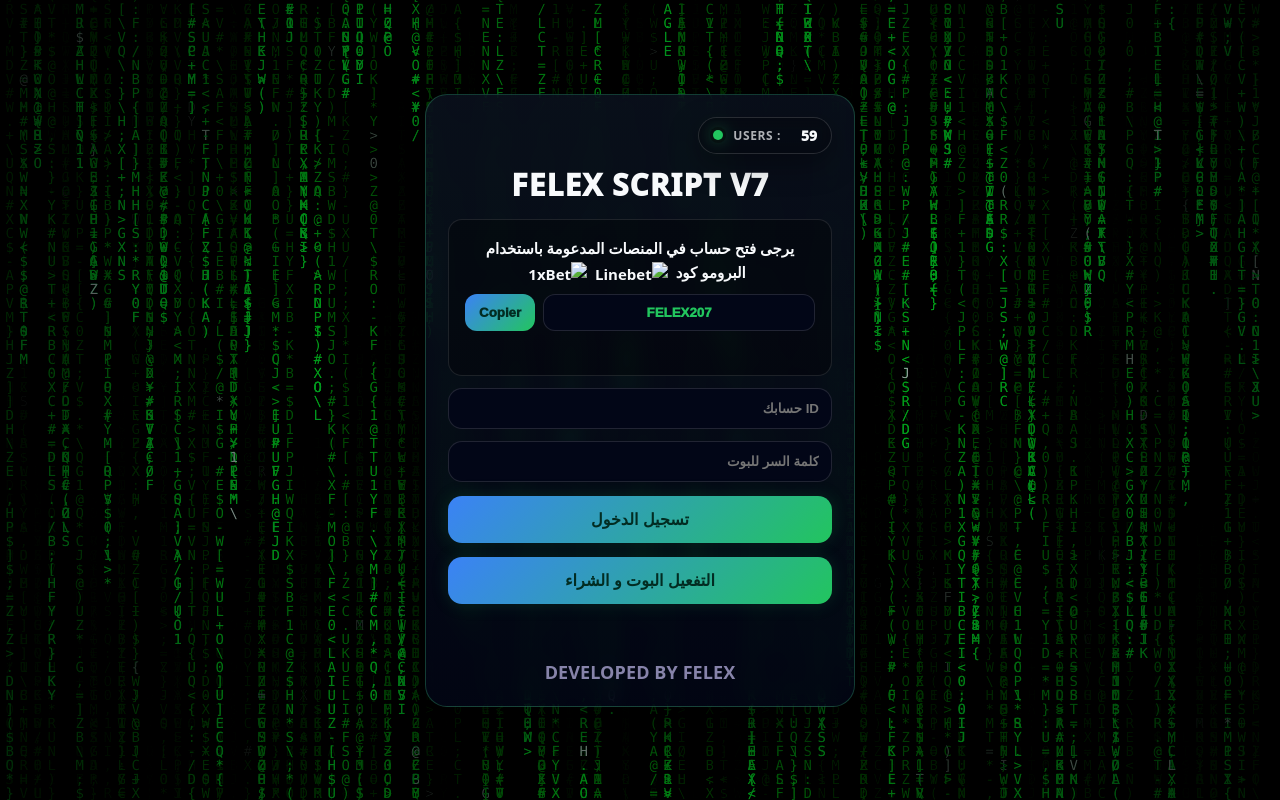
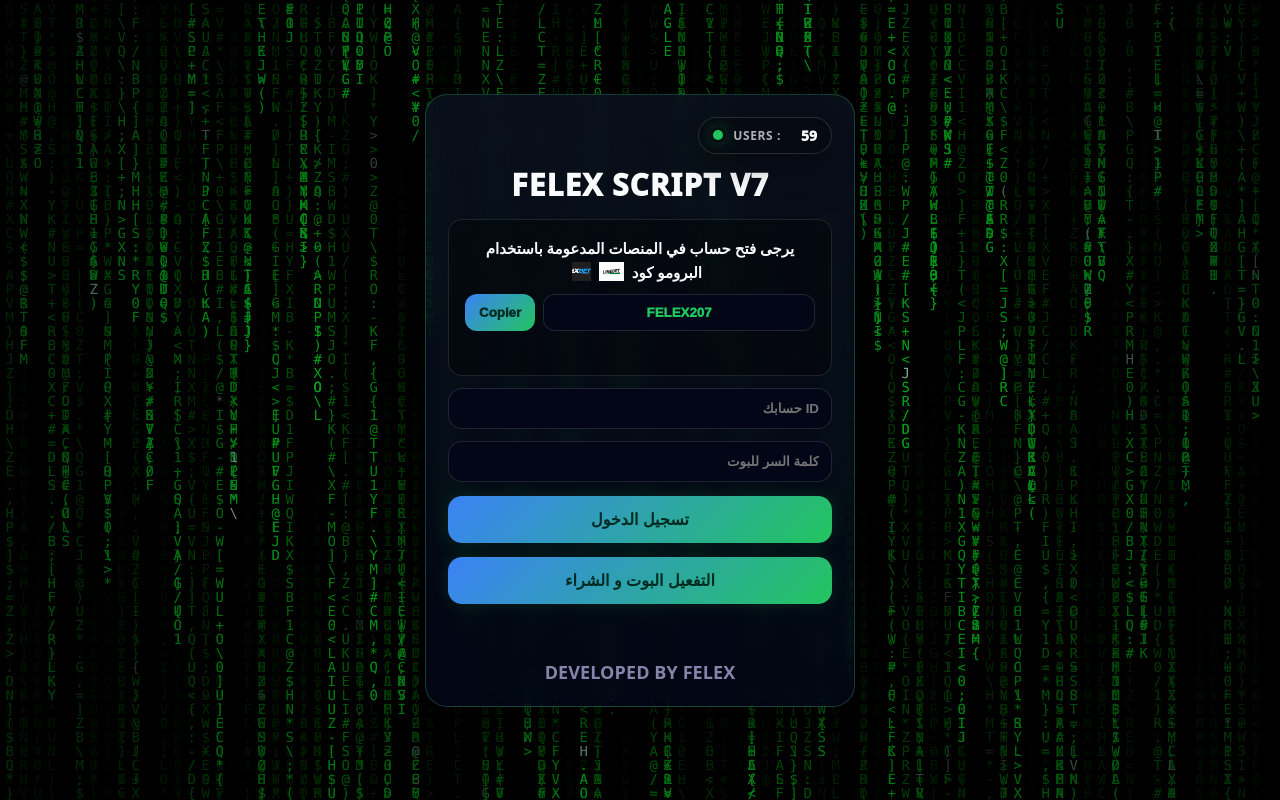
Before and after one commit to felexscript7-gif/flxscript, a plain HTML site: page index.html in a window 1280 px wide. Drawn offline with Linux system fonts and the light colour scheme.

Commit message:
Update image paths for Linebet and 1xBet

```diff
--- a/index.html
+++ b/index.html
@@ -30,8 +30,8 @@
         يرجى فتح حساب في المنصات المدعومة باستخدام
         <span class="promo-inline">
           البرومو كود
-          <img src="./assets/linebet.png" alt="Linebet" loading="lazy">
-          <img src="./assets/1xbet.png" alt="1xBet" loading="lazy">
+          <img src="./linebet.png" alt="Linebet" loading="lazy">
+          <img src="./1xbet.png" alt="1xBet" loading="lazy">
         </span>
       </p>
 
```
